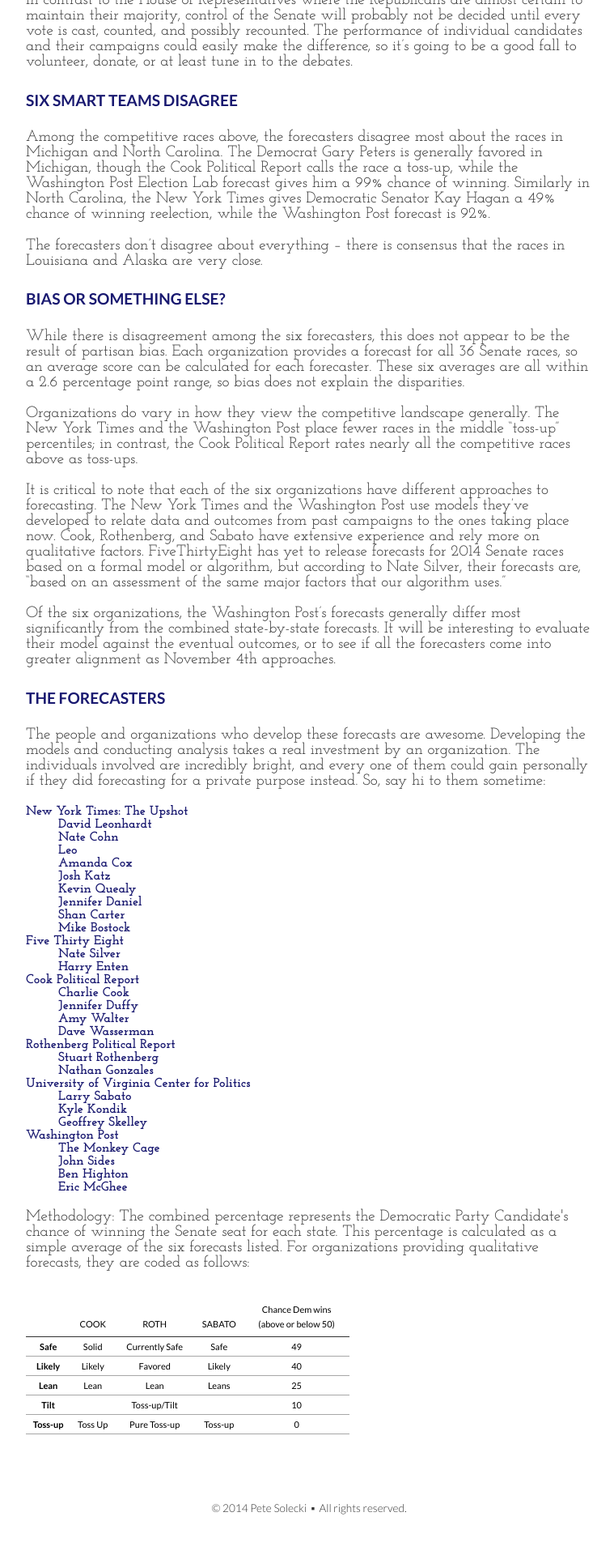
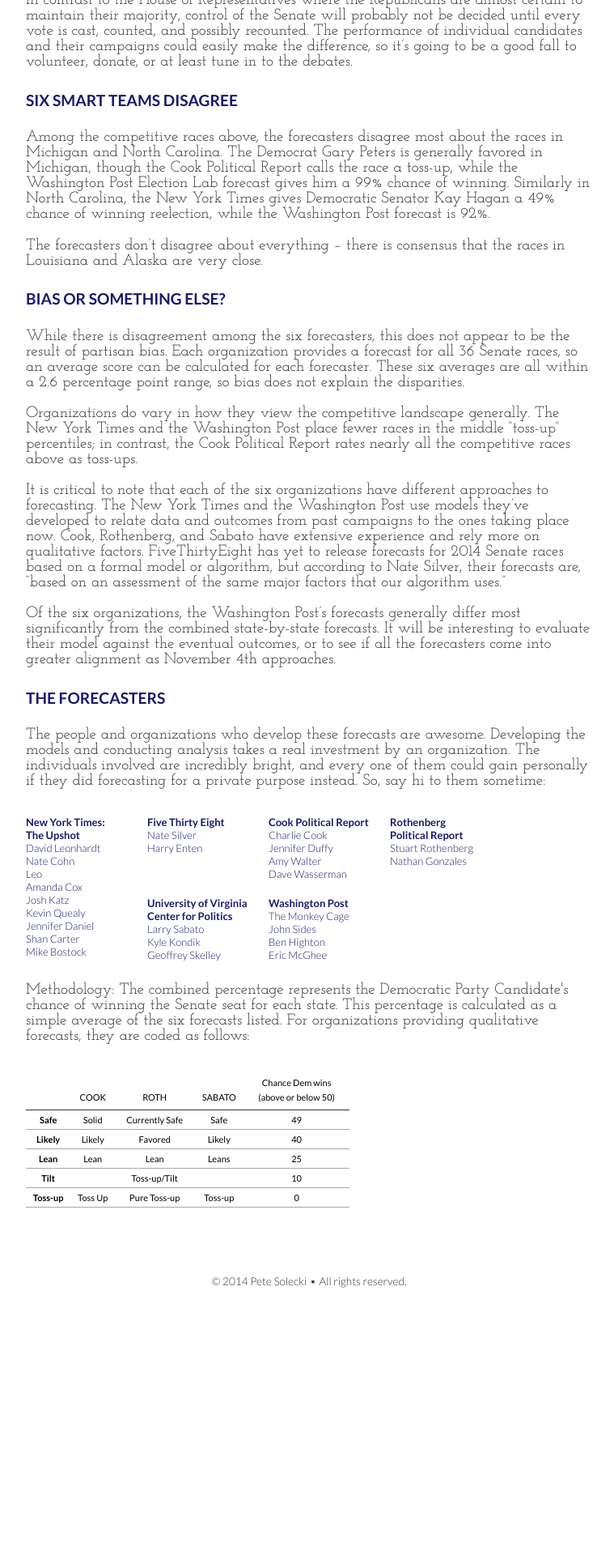
Before and after one commit to petesolecki/www-ps, a Jekyll site: the page senate-2014/index.html, which Jekyll copies as it is, in a window 1280 px wide. Shown: the part 984-2904 px from the top of the page at 81% size, without its empty margins (258-1017 px from the left). Built offline with Jekyll 4.4.1, drawn with Linux system fonts in a browser that asks for light colours; Markdown is read by kramdown in place of the engine named in the settings; after the commit the page ends 2624 px from its top, so only the background shows below that.

Commit message:
forecasters

```diff
--- a/css/style.css
+++ b/css/style.css
@@ -420,6 +420,34 @@
 	color:#ffffff;
 }
 
+div.forecasters {
+	display: inline;
+	float:left;
+	min-width:150px;
+	min-height: 100px;
+}
+
+dl {
+	font-family: 'Lato', sans-serif;
+    font-size: 13px
+}
+
+dt {
+	margin-top: 1em;
+}
+
+dd {
+	margin: 0px;
+}
+
+dd > a {
+	    font-weight: 300;
+
+}
+
+.clear {
+    clear: both;
+}
 
 /* LOGO ANIMATION */
 
--- a/senate-2014/index.html
+++ b/senate-2014/index.html
@@ -147,8 +147,13 @@
 
 <p>The people and organizations who develop these forecasts are awesome. Developing the models and conducting analysis takes a real investment by an organization. The individuals involved are incredibly bright, and every one of them could gain personally if they did forecasting for a private purpose instead. So, say hi to them sometime:</p>
 
-<dl>
-	<dt class="forecasters"><a target="_blank" class="forecasters" href="http://twitter.com/UpshotNYT">New York Times: The Upshot</a></dt>
+
+<dl class-"forecasters">
+
+<div class="forecasters">
+
+
+	<dt class="forecasters"><a target="_blank" class="forecasters" href="http://twitter.com/UpshotNYT">New York Times:<br />The Upshot</a></dt>
 	<dd class="forecasters"><a target="_blank" class="forecasters" href="http://twitter.com/DLeonhardt">David Leonhardt</a></dd>
 	<dd class="forecasters"><a target="_blank" class="forecasters" href="http://twitter.com/Nate_Cohn">Nate Cohn</a></dd>
 	<dd class="forecasters"><a target="_blank" class="forecasters" href="http://twitter.com/nytleo">Leo</a></dd>
@@ -159,9 +164,14 @@
 	<dd class="forecasters"><a target="_blank" class="forecasters" href="http://twitter.com/shancarter">Shan Carter</a></dd>
 	<dd class="forecasters"><a target="_blank" class="forecasters" href="http://twitter.com/mbostock">Mike Bostock</a></dd>
 
+</div>
+<div class="forecasters">
+
 	<dt class="forecasters"><a target="_blank" class="forecasters" href="http://twitter.com/FiveThirtyEight">Five Thirty Eight</a></dt>
 	<dd class="forecasters"><a target="_blank" class="forecasters" href="http://twitter.com/natesilver538">Nate Silver</a></dd>
 	<dd class="forecasters"><a target="_blank" class="forecasters" href="http://twitter.com/forecasterenten">Harry Enten</a></dd>
+</div>
+<div class="forecasters">
 
 
 	<dt class="forecasters"><a target="_blank" class="forecasters" href="http://twitter.com/CookPolitical">Cook Political Report</a></dt>
@@ -170,16 +180,22 @@
 	<dd class="forecasters"><a target="_blank" class="forecasters" href="http://twitter.com/amyewalter">Amy Walter</a></dd>
 	<dd class="forecasters"><a target="_blank" class="forecasters" href="http://twitter.com/Redistrict">Dave Wasserman</a></dd>
 
+</div>
+<div class="forecasters">
 
-	<dt class="forecasters"><a target="_blank" class="forecasters" href="http://twitter.com/RPRPolitics">Rothenberg Political Report</a></dt>
+	<dt class="forecasters"><a target="_blank" class="forecasters" href="http://twitter.com/RPRPolitics">Rothenberg<br />Political Report</a></dt>
 	<dd class="forecasters"><a target="_blank" class="forecasters" href="http://twitter.com/StuPolitics">Stuart Rothenberg</a></dd>
 	<dd class="forecasters"><a target="_blank" class="forecasters" href="http://twitter.com/nathanlgonzales">Nathan Gonzales</a></dd>
 
+</div>
+<div class="forecasters">
 
-	<dt class="forecasters"><a target="_blank" class="forecasters" href="http://twitter.com/Center4Politics">University of Virginia Center for Politics</a></dt>
+	<dt class="forecasters"><a target="_blank" class="forecasters" href="http://twitter.com/Center4Politics">University of Virginia<br />Center for Politics</a></dt>
 	<dd class="forecasters"><a target="_blank" class="forecasters" href="http://twitter.com/larrysabato">Larry Sabato</a></dd>
 	<dd class="forecasters"><a target="_blank" class="forecasters" href="http://twitter.com/kkondik">Kyle Kondik</a></dd>
 	<dd class="forecasters"><a target="_blank" class="forecasters" href="http://twitter.com/geoffreyvs">Geoffrey Skelley</a></dd>
+</div>
+<div class="forecasters">
 
 
 	<dt class="forecasters"><a target="_blank" class="forecasters" href="http://twitter.com/washingtonpost">Washington Post</a></dt>
@@ -187,9 +203,12 @@
 	<dd class="forecasters"><a target="_blank" class="forecasters" href="http://politicalscience.columbian.gwu.edu/john-sides">John Sides</a></dd>
 	<dd class="forecasters"><a target="_blank" class="forecasters" href="http://ps.ucdavis.edu/people/bhighton">Ben Highton</a></dd>
 	<dd class="forecasters"><a target="_blank" class="forecasters" href="http://twitter.com/hezaproject">Eric McGhee</a></dd>
+</div>
 
 
 </dl>
+
+<div class="clear"></div>
 
 <p>Methodology: The combined percentage represents the Democratic Party Candidate's chance of winning the Senate seat for each state. This percentage is calculated as a simple average of the six forecasts listed. For organizations providing qualitative forecasts, they are coded as follows:</p>
 
```
